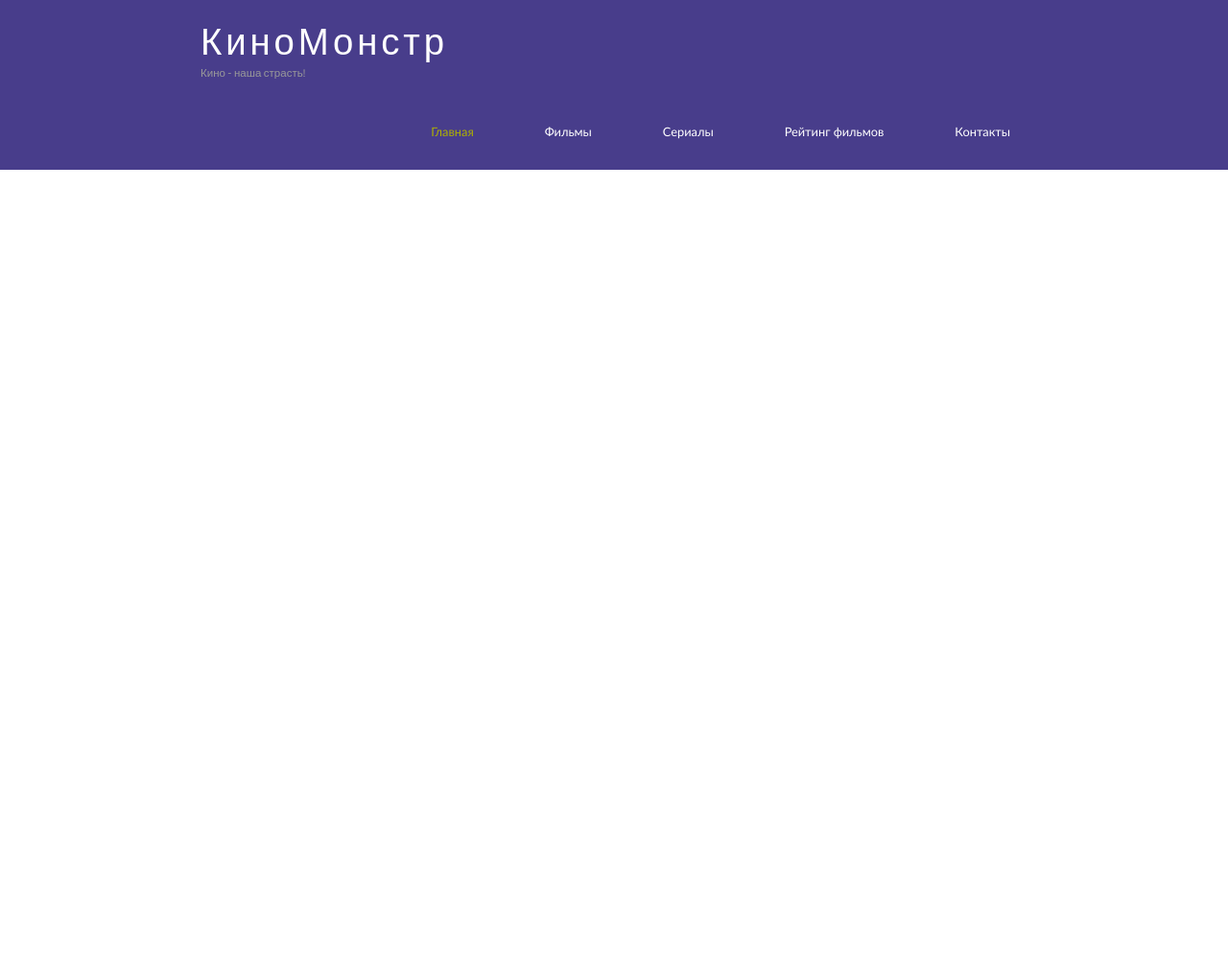
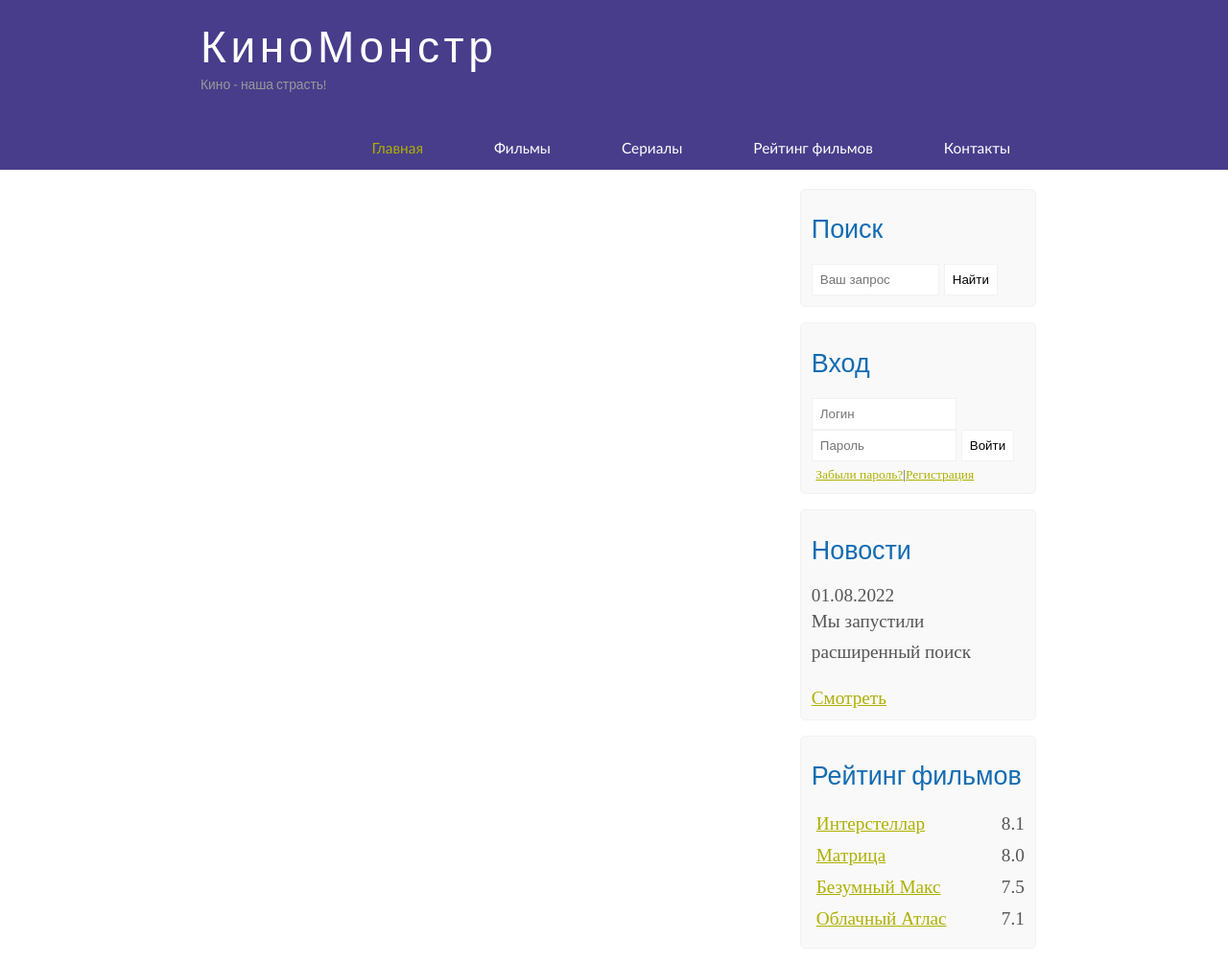
Before and after one commit to PotakovaMarta2000/KinoMonster, a plain HTML site: page index.html in a window 1280 px wide. Shown: the whole page at 96% size. Before the commit the page ends 800 px from the top, so only its background shows below. Drawn offline with Linux system fonts and the light colour scheme.

Commit message:
completed the right block

```diff
--- a/assets/css/style.css
+++ b/assets/css/style.css
@@ -1,6 +1,56 @@
 * {
     margin: 0;
     padding: 0;
+}
+
+body {
+    font-size: 1.2em;
+    background-color: #fff;
+    color: #555;
+}
+
+p{
+    padding: 0 0 20px 0;
+    line-height: 1.7em;
+}
+
+input[type="search"], [type="text"], [type="password"] {
+    color: #5d5d5d;
+    width: 60%;
+    padding: 8px;
+}
+
+input, textarea {
+    outline: none;
+    border: none;
+    border: solid 1px #f2f2f2;
+}
+
+h1, h2 {
+    font: normal 170% 'century gothic', arial;
+    margin: 0 0 15px 0;
+    padding: 15px 0 5px 0;
+    color: #000;
+}
+
+h2 {
+    font-size: 140%;
+}
+
+a, a:hover {
+    outline: none;
+    text-decoration: underline;
+    color: #aeb002;
+}
+
+ul {
+    margin: 2px 0 22px 17px;
+}
+
+ul li {
+    margin: 0 0 6px 0;
+    padding: 0 0 4px 5px;
+    line-height: 1.5em;
 }
 
 .header {
@@ -73,3 +123,55 @@ ul.menu li.selected a {
 ul.menu li a:hover {
     color: #e4ec04;
 }
+
+.site_content {
+    width: 880px;
+    overflow:hidden;
+    margin: 20px auto 0 auto;
+    background-color: #fff;
+}
+
+.sidebar_container {
+    float: right;
+    width: 224px;
+}
+
+.sidebar {
+    float: right;
+    width: 222px;
+    padding: 5%;
+    margin: 0 0 16px 0;
+    border: solid 1px #f2f2f2;
+    border-radius: 5px;
+    background-color: #f9f9f9;
+
+}
+
+.btn {
+    padding: 8px;
+    background-color: #fff;
+    cursor: pointer;
+}
+
+.sidebar h2 {
+    color: #136cb2;
+}
+
+.lables_passreg_text {
+    font-size: 0.7em;
+    margin-top: 3%;
+    margin-left: 2%;
+}
+
+.sidebar ul {
+    margin: 0;
+}
+
+.sidebar ul li {
+    list-style-type: none;
+    margin: 0 0 0 0;
+}
+
+.sidebar .rating_sidebar {
+    float: right;
+}
--- a/index.html
+++ b/index.html
@@ -28,7 +28,45 @@
                 </ul>
             </div>
         </div>
+
+
+    <div class="site_content">
+        <div class="sidebar_container">
+            <div class="sidebar">
+                <h2>Поиск</h2>
+                <form method="post" action="#" id="search_form" >
+                    <input type="search" name="search_field" placeholder="Ваш запрос" />
+                    <input type="submit" class="btn" value="Найти" />
+                </form>
+            </div>
+            <div class="sidebar">
+                <h2>Вход</h2>
+                <form method="post" action="#" id="login" >
+                    <input type="text" name="text_field" placeholder="Логин" />
+                    <input type="password" name="password_field" placeholder="Пароль" />
+                    <input type="submit" class="btn" value="Войти" />
+                    <div class="lables_passreg_text">
+                        <span><a href="#">Забыли пароль?</a></span>|<span><a href="#">Регистрация</a></span>
+                    </div>
+                </form>
+            </div>
+            <div class="sidebar">
+                <h2>Новости</h2>
+                <span>01.08.2022</span>
+                <p>Мы запустили расширенный поиск</p>
+                <a href="#">Смотреть</a>
+            </div>
+            <div class="sidebar">
+                <h2>Рейтинг фильмов</h2>
+                <ul>
+                    <li><a href="#">Интерстеллар</a><span class="rating_sidebar">8.1</span></li>
+                    <li><a href="#">Матрица</a><span class="rating_sidebar">8.0</span></li>
+                    <li><a href="#">Безумный Макс</a><span class="rating_sidebar">7.5</span></li>
+                    <li><a href="#">Облачный Атлас</a><span class="rating_sidebar">7.1</span></li>
+                </ul>
+            </div>
+        </div>
     </div>
-
+</div>
 </body>
 </html>
```
